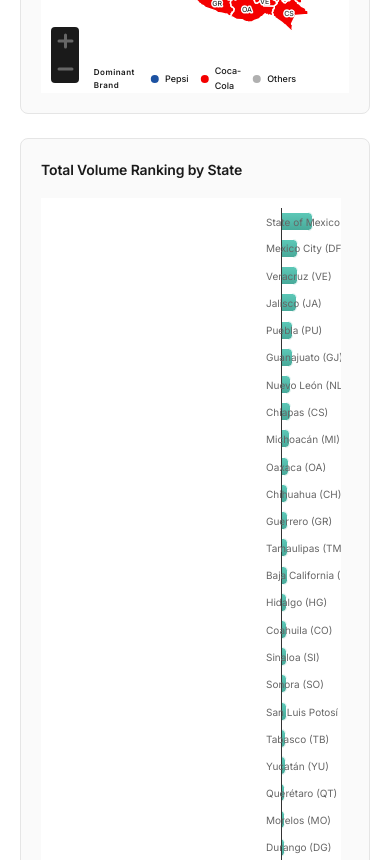
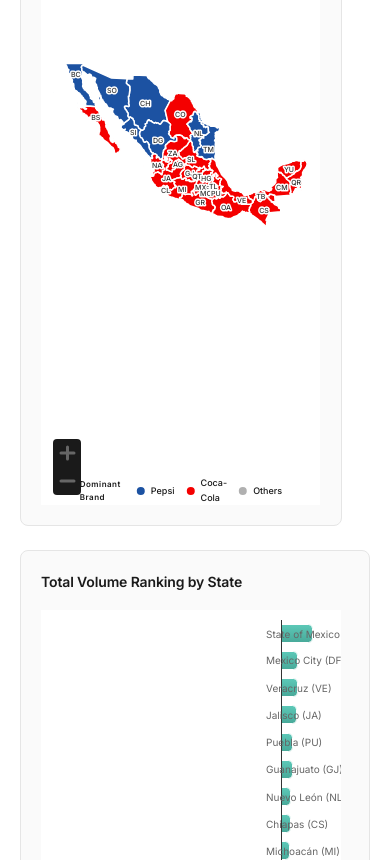
Before and after one commit to daniela2708/mex-map, a React (Vite) app: page / in a window 390 px wide. Shown: the part 1140-2000 px from the top of the page. Built offline with nearby package versions, Linux system fonts and the light colour scheme.

Commit message:
Adjust map and ranking layout proportions

```diff
--- a/src/components/MapSection.css
+++ b/src/components/MapSection.css
@@ -70,12 +70,13 @@
 }
 
 
+
 .charts-grid {
   display: flex;
   gap: 24px;
-  align-items: stretch;
-  --map-height: 680px;
-  --ranking-height: 560px;
+  align-items: flex-start;
+  --map-height: 720px;
+  --ranking-height: 620px;
 }
 
 .ranking-container {
@@ -85,7 +86,8 @@
   padding: 24px;
   background: #fafafa;
   width: 100%;
-  flex: 1 1 0;
+  flex: 0 0 32%;
+  max-width: 35%;
   display: flex;
   flex-direction: column;
   height: var(--ranking-height);
@@ -129,10 +131,12 @@
   border-radius: 8px;
   padding: 24px;
   background: #fafafa;
-  flex: 1;
+  flex: 0 0 68%;
+  max-width: 70%;
   height: var(--map-height);
   display: flex;
   flex-direction: column;
+  min-height: 0;
 }
 
 .map-chart-wrapper {
@@ -229,11 +233,13 @@
   .ranking-container {
     order: 2;
     width: 100%;
+    max-width: 100%;
     height: auto;
   }
 
   .map-container {
     order: 1;
+    max-width: 100%;
     height: var(--map-height);
   }
 }
--- a/src/components/MapSection.tsx
+++ b/src/components/MapSection.tsx
@@ -98,8 +98,10 @@ export const MapSection: React.FC = () => {
           chart: {
             map: topology as any,
             backgroundColor: '#ffffff',
-            height: '100%',
-            spacing: [10, 10, 10, 10]
+            height: 720,
+            spacing: [8, 12, 8, 12],
+            marginTop: 10,
+            marginBottom: 10
           },
           credits: {
             enabled: false
```
